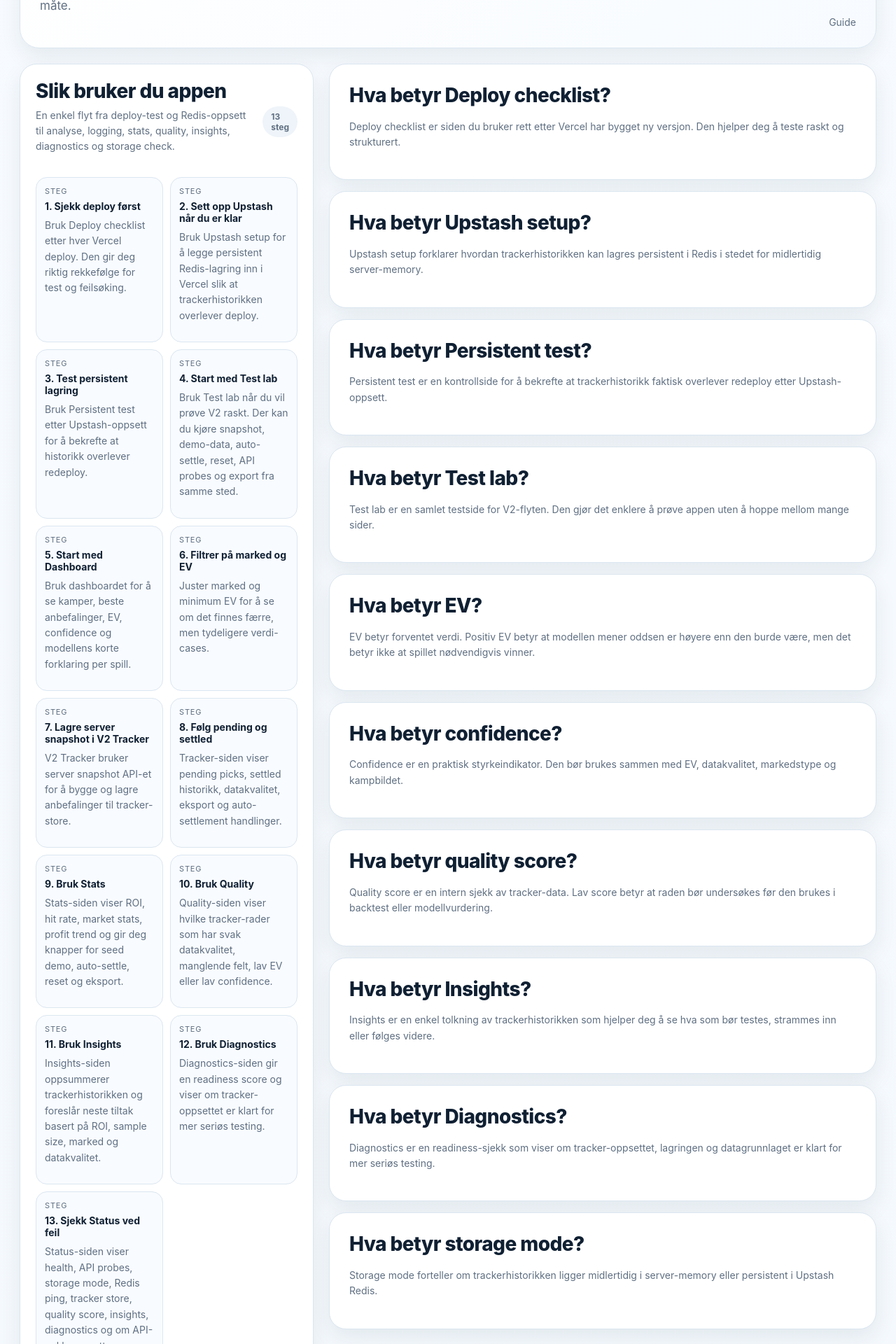
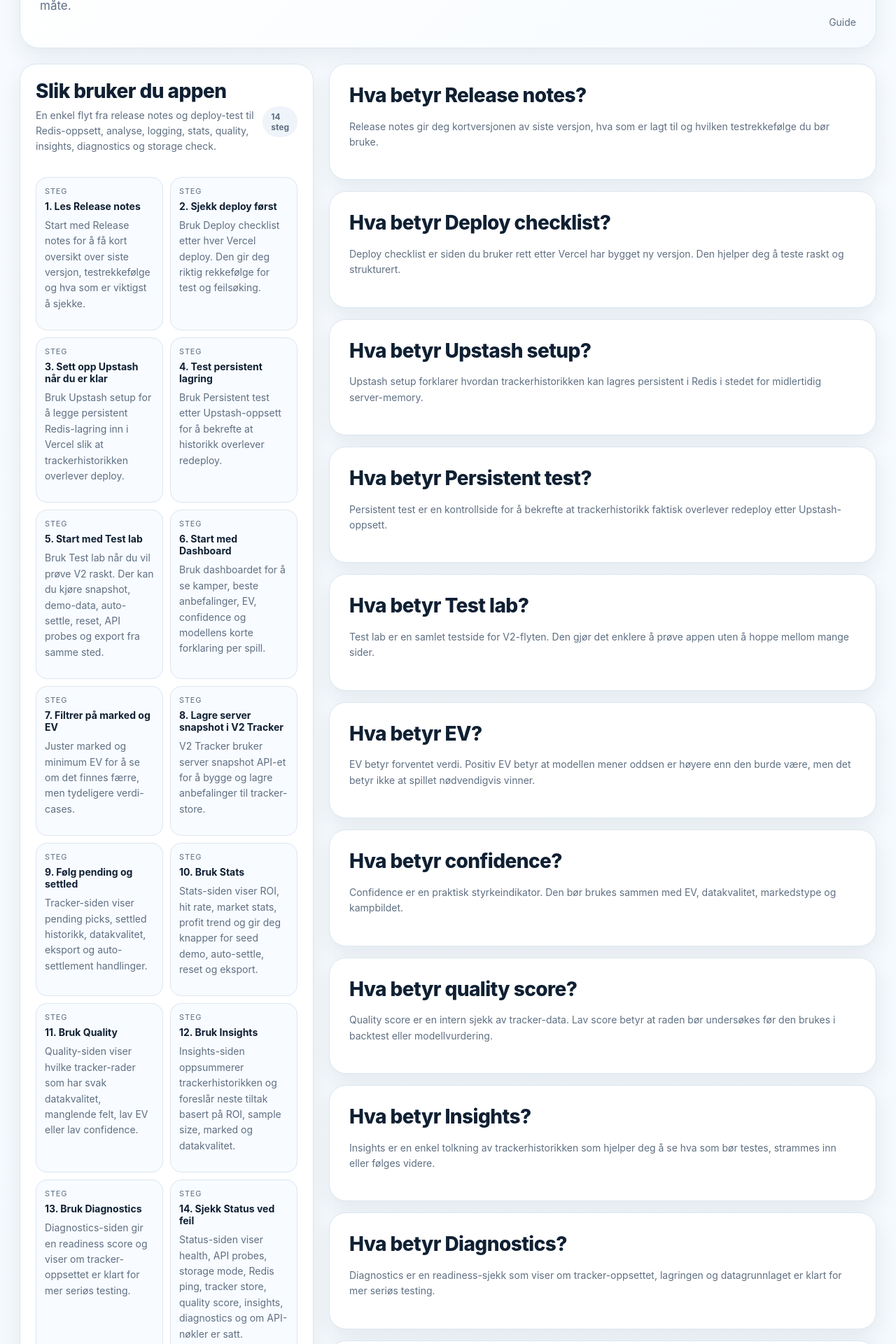
Before and after one commit to hakonnilsen157-commits/PL-betting-model, a Next.js app in the folder pl-vercel-v1/: page /guide in a window 1280 px wide. Shown: the part 280-2200 px from the top of the page at 70% size. Built offline with nearby package versions, Linux system fonts and the light colour scheme.

Commit message:
Update guide with release notes workflow

```diff
--- a/pl-vercel-v1/app/guide/page.tsx
+++ b/pl-vercel-v1/app/guide/page.tsx
@@ -1,54 +1,58 @@
 const steps = [
   {
-    title: '1. Sjekk deploy først',
+    title: '1. Les Release notes',
+    text: 'Start med Release notes for å få kort oversikt over siste versjon, testrekkefølge og hva som er viktigst å sjekke.',
+  },
+  {
+    title: '2. Sjekk deploy først',
     text: 'Bruk Deploy checklist etter hver Vercel deploy. Den gir deg riktig rekkefølge for test og feilsøking.',
   },
   {
-    title: '2. Sett opp Upstash når du er klar',
+    title: '3. Sett opp Upstash når du er klar',
     text: 'Bruk Upstash setup for å legge persistent Redis-lagring inn i Vercel slik at trackerhistorikken overlever deploy.',
   },
   {
-    title: '3. Test persistent lagring',
+    title: '4. Test persistent lagring',
     text: 'Bruk Persistent test etter Upstash-oppsett for å bekrefte at historikk overlever redeploy.',
   },
   {
-    title: '4. Start med Test lab',
+    title: '5. Start med Test lab',
     text: 'Bruk Test lab når du vil prøve V2 raskt. Der kan du kjøre snapshot, demo-data, auto-settle, reset, API probes og export fra samme sted.',
   },
   {
-    title: '5. Start med Dashboard',
+    title: '6. Start med Dashboard',
     text: 'Bruk dashboardet for å se kamper, beste anbefalinger, EV, confidence og modellens korte forklaring per spill.',
   },
   {
-    title: '6. Filtrer på marked og EV',
+    title: '7. Filtrer på marked og EV',
     text: 'Juster marked og minimum EV for å se om det finnes færre, men tydeligere verdi-cases.',
   },
   {
-    title: '7. Lagre server snapshot i V2 Tracker',
+    title: '8. Lagre server snapshot i V2 Tracker',
     text: 'V2 Tracker bruker server snapshot API-et for å bygge og lagre anbefalinger til tracker-store.',
   },
   {
-    title: '8. Følg pending og settled',
+    title: '9. Følg pending og settled',
     text: 'Tracker-siden viser pending picks, settled historikk, datakvalitet, eksport og auto-settlement handlinger.',
   },
   {
-    title: '9. Bruk Stats',
+    title: '10. Bruk Stats',
     text: 'Stats-siden viser ROI, hit rate, market stats, profit trend og gir deg knapper for seed demo, auto-settle, reset og eksport.',
   },
   {
-    title: '10. Bruk Quality',
+    title: '11. Bruk Quality',
     text: 'Quality-siden viser hvilke tracker-rader som har svak datakvalitet, manglende felt, lav EV eller lav confidence.',
   },
   {
-    title: '11. Bruk Insights',
+    title: '12. Bruk Insights',
     text: 'Insights-siden oppsummerer trackerhistorikken og foreslår neste tiltak basert på ROI, sample size, marked og datakvalitet.',
   },
   {
-    title: '12. Bruk Diagnostics',
+    title: '13. Bruk Diagnostics',
     text: 'Diagnostics-siden gir en readiness score og viser om tracker-oppsettet er klart for mer seriøs testing.',
   },
   {
-    title: '13. Sjekk Status ved feil',
+    title: '14. Sjekk Status ved feil',
     text: 'Status-siden viser health, API probes, storage mode, Redis ping, tracker store, quality score, insights, diagnostics og om API-nøkler er satt.',
   },
 ];
@@ -62,6 +66,7 @@ const rules = [
 ];
 
 const workflow = [
+  'Release notes: få kort oversikt over siste versjon og anbefalt testrekkefølge.',
   'Deploy checklist: sjekk at ny Vercel deploy er klar og testbar.',
   'Upstash setup: sett opp persistent Redis når du vil at historikk skal overleve deploy.',
   'Persistent test: bekreft at trackerhistorikken fortsatt finnes etter redeploy.',
@@ -74,6 +79,12 @@ const workflow = [
   'Diagnostics: sjekk om tracker-oppsettet er klart for seriøs testing.',
   'Status: sjekk storage mode, Redis ping og API health hvis noe virker rart.',
   'Backtest: vurder hvilke markeder som faktisk fungerer over tid.',
+];
+
+const releaseGuide = [
+  'Bruk Release notes når du vil se hva siste versjon inneholder uten å lese hele changeloggen.',
+  'Release notes peker deg videre til riktig testrekkefølge.',
+  'Siden er ment som startside for testing etter større endringer.',
 ];
 
 const deployGuide = [
@@ -150,9 +161,9 @@ export default function GuidePage() {
             <div className="list-card-header">
               <div>
                 <h2 className="section-title" style={{ marginBottom: 0 }}>Slik bruker du appen</h2>
-                <p className="section-subtitle">En enkel flyt fra deploy-test og Redis-oppsett til analyse, logging, stats, quality, insights, diagnostics og storage check.</p>
+                <p className="section-subtitle">En enkel flyt fra release notes og deploy-test til Redis-oppsett, analyse, logging, stats, quality, insights, diagnostics og storage check.</p>
               </div>
-              <div className="badge-soft">13 steg</div>
+              <div className="badge-soft">14 steg</div>
             </div>
 
             <div className="metrics-grid" style={{ marginTop: 14 }}>
@@ -177,6 +188,25 @@ export default function GuidePage() {
 
             <div className="reason-list">
               {workflow.map((item, index) => (
+                <div key={item} className="reason-card">
+                  <span className="reason-number">{index + 1}</span>
+                  <div className="metric-pill-value">{item}</div>
+                </div>
+              ))}
+            </div>
+          </section>
+
+          <section className="list-card">
+            <div className="list-card-header">
+              <div>
+                <h2 className="section-title" style={{ marginBottom: 0 }}>Release notes guide</h2>
+                <p className="section-subtitle">Kort oversikt over siste versjon og hvordan den bør testes.</p>
+              </div>
+              <div className="badge-soft">Release</div>
+            </div>
+
+            <div className="reason-list">
+              {releaseGuide.map((item, index) => (
                 <div key={item} className="reason-card">
                   <span className="reason-number">{index + 1}</span>
                   <div className="metric-pill-value">{item}</div>
@@ -342,6 +372,13 @@ export default function GuidePage() {
 
         <aside className="right-column">
           <section className="detail-card">
+            <h2 className="section-title">Hva betyr Release notes?</h2>
+            <p className="section-subtitle">
+              Release notes gir deg kortversjonen av siste versjon, hva som er lagt til og hvilken testrekkefølge du bør bruke.
+            </p>
+          </section>
+
+          <section className="detail-card" style={{ marginTop: 16 }}>
             <h2 className="section-title">Hva betyr Deploy checklist?</h2>
             <p className="section-subtitle">
               Deploy checklist er siden du bruker rett etter Vercel har bygget ny versjon. Den hjelper deg å teste raskt og strukturert.
```
